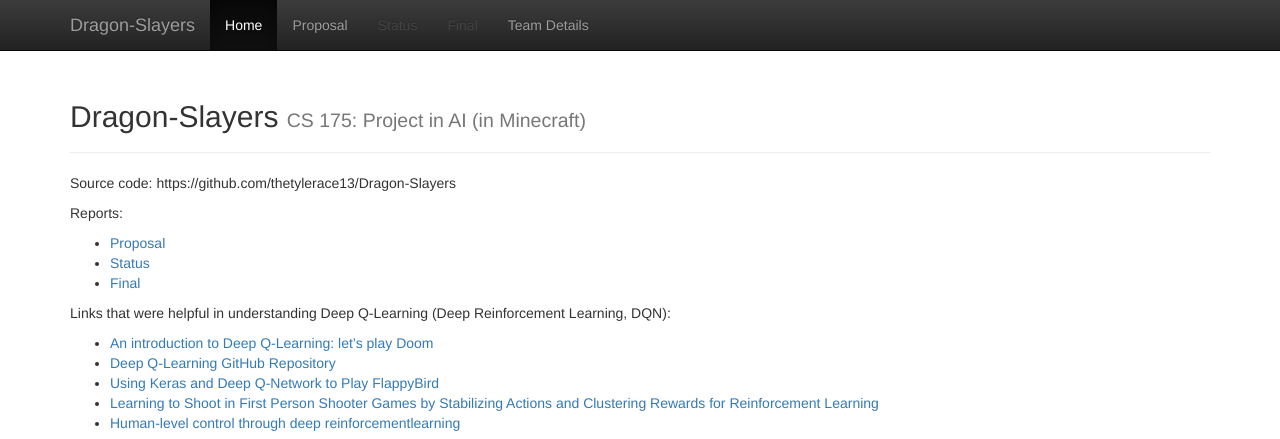
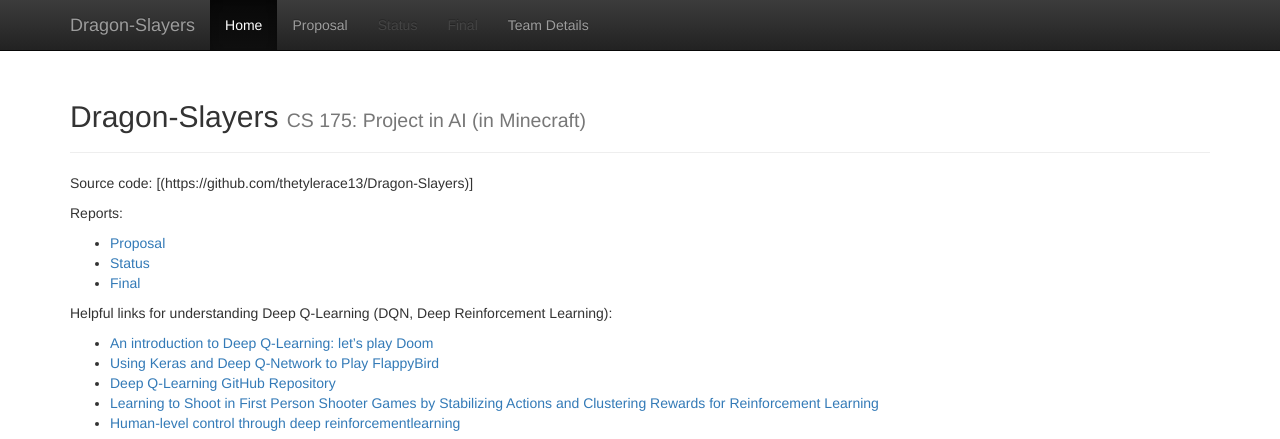
Before and after one commit to RibbonedAce/Dragon-Slayers, a Jekyll site: the page built from docs/index.md, in a window 1280 px wide and 993 px high, cut to the strip 0-439 px from the top of the window. Built offline with Jekyll 4.4.1, drawn with Linux system fonts in a browser that asks for light colours.

Commit message:
Update index.md

```diff
--- a/docs/index.md
+++ b/docs/index.md
@@ -3,7 +3,7 @@ layout: default
 title:  Home
 ---
 
-Source code: https://github.com/thetylerace13/Dragon-Slayers
+Source code: [(https://github.com/thetylerace13/Dragon-Slayers)]
 
 Reports:
 
@@ -11,10 +11,10 @@ Reports:
 - [Status](status.html)
 - [Final](final.html)
 
-Links that were helpful in understanding Deep Q-Learning (Deep Reinforcement Learning, DQN):
+Helpful links for understanding Deep Q-Learning (DQN, Deep Reinforcement Learning):
 - [An introduction to Deep Q-Learning: let’s play Doom](https://medium.freecodecamp.org/an-introduction-to-deep-q-learning-lets-play-doom-54d02d8017d8)
+- [Using Keras and Deep Q-Network to Play FlappyBird](https://yanpanlau.github.io/2016/07/10/FlappyBird-Keras.html)
 - [Deep Q-Learning GitHub Repository](https://github.com/dennybritz/reinforcement-learning/tree/master/DQN)
-- [Using Keras and Deep Q-Network to Play FlappyBird](https://yanpanlau.github.io/2016/07/10/FlappyBird-Keras.html)
 - [Learning to Shoot in First Person Shooter Games by Stabilizing Actions and Clustering Rewards for Reinforcement Learning](https://arxiv.org/pdf/1806.05117.pdf)
 - [Human-level control through deep reinforcementlearning](https://www.readcube.com/articles/10.1038/nature14236)
 
```
